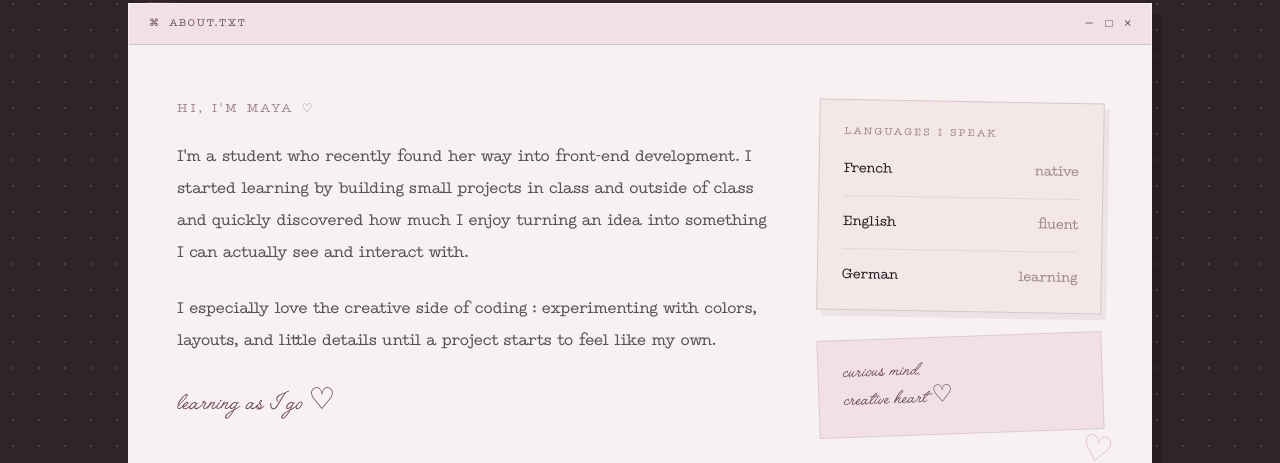
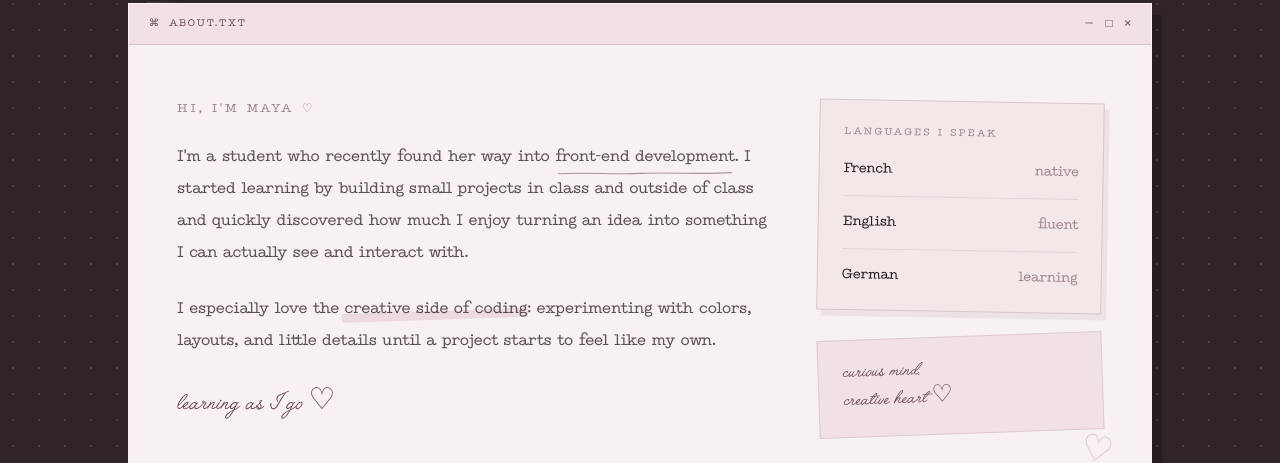
Before and after one commit to bldyonyx/Portfolio, a React app: page / in a window 1280 px wide. Shown: the part 817-1280 px from the top of the page. Built offline with nearby package versions, Linux system fonts and the light colour scheme; no server answers; the HTML template or start-up script is replaced by a standard one.

Commit message:
feat: add AnnotatedText component for enhanced text styling in About section

```diff
--- a/src/components/About.jsx
+++ b/src/components/About.jsx
@@ -1,3 +1,5 @@
+import AnnotatedText from './AnnotatedText'
+
 function About() {
   return (
     <section
@@ -18,9 +20,10 @@ function About() {
 
         {/* ABOUT WINDOW */}
         <div className="relative mx-auto max-w-5xl">
-          {/* paper behind */}
+          {/* PAPER BEHIND */}
           <div className="absolute inset-3 rotate-[1.5deg] border border-paper/10 bg-wine/25" />
 
+          {/* WINDOW */}
           <div className="relative overflow-hidden border border-paper/20 bg-paper text-ink shadow-[10px_12px_0_rgba(0,0,0,0.16)]">
             {/* WINDOW BAR */}
             <div className="flex items-center justify-between border-b border-wine/20 bg-pink/35 px-5 py-3">
@@ -46,17 +49,26 @@ function About() {
 
                 <div className="space-y-6 font-typewriter text-sm leading-7 text-ink/75 md:text-base md:leading-8">
                   <p>
-                    I&apos;m a student who recently found her way into
-                    front-end development. I started learning by building small
-                    projects in class and outside of class
-                    and quickly discovered how much I enjoy turning an
-                    idea into something I can actually see and interact with.
+                    I&apos;m a student who recently found her way into{' '}
+                    <AnnotatedText type="underline">
+                      front-end development
+                    </AnnotatedText>
+                    . I started learning by building small projects in class
+                    and outside of class and quickly discovered how much I
+                    enjoy turning an idea into something I can actually see
+                    and interact with.
                   </p>
 
                   <p>
-                    I especially love the creative side of coding :
-                    experimenting with colors, layouts, and little details until
-                    a project starts to feel like my own.
+                    I especially love the{' '}
+                    <AnnotatedText
+                      type="highlight"
+                      delay={120}
+                    >
+                      creative side of coding
+                    </AnnotatedText>
+                    : experimenting with colors, layouts, and little details
+                    until a project starts to feel like my own.
                   </p>
                 </div>
 
--- /dev/null
+++ b/src/components/AnnotatedText.jsx
@@ -0,0 +1,103 @@
+import { useEffect, useRef, useState } from 'react'
+
+function AnnotatedText({
+  children,
+  type = 'underline',
+  className = '',
+  delay = 0,
+}) {
+  const elementRef = useRef(null)
+  const [isVisible, setIsVisible] = useState(false)
+
+  useEffect(() => {
+    const element = elementRef.current
+
+    if (!element) return
+
+    const observer = new IntersectionObserver(
+      ([entry]) => {
+        if (entry.isIntersecting) {
+          setIsVisible(true)
+          observer.disconnect()
+        }
+      },
+      {
+        threshold: 0.7,
+      }
+    )
+
+    observer.observe(element)
+
+    return () => {
+      observer.disconnect()
+    }
+  }, [])
+
+  return (
+    <span
+      ref={elementRef}
+      className={`relative inline-block ${className}`}
+    >
+      {type === 'highlight' && (
+        <span
+          aria-hidden="true"
+          className="
+            pointer-events-none
+            absolute
+            bottom-[0.08em]
+            left-[-0.12em]
+            z-0
+            h-[0.55em]
+            w-[calc(100%+0.24em)]
+            origin-left
+            -rotate-[1deg]
+            bg-blush/35
+          "
+          style={{
+            transform: isVisible
+              ? 'scaleX(1) rotate(-1deg)'
+              : 'scaleX(0) rotate(-1deg)',
+            transition: `transform 1200ms cubic-bezier(0.22, 1, 0.36, 1) ${delay}ms`,
+          }}
+        />
+      )}
+
+      <span className="relative z-10">
+        {children}
+      </span>
+
+      {type === 'underline' && (
+        <svg
+          viewBox="0 0 100 10"
+          preserveAspectRatio="none"
+          aria-hidden="true"
+          className="
+            pointer-events-none
+            absolute
+            -bottom-1
+            left-0
+            h-2
+            w-full
+            overflow-visible
+            text-wine/55
+          "
+        >
+          <path
+            d="M2 6 C18 4 32 7 48 5.5 C66 4 81 7 98 4.5"
+            fill="none"
+            stroke="currentColor"
+            strokeWidth="1.35"
+            strokeLinecap="round"
+            style={{
+              strokeDasharray: 120,
+              strokeDashoffset: isVisible ? 0 : 120,
+              transition: `stroke-dashoffset 1400ms cubic-bezier(0.22, 1, 0.36, 1) ${delay}ms`,
+            }}
+          />
+        </svg>
+      )}
+    </span>
+  )
+}
+
+export default AnnotatedText
```
